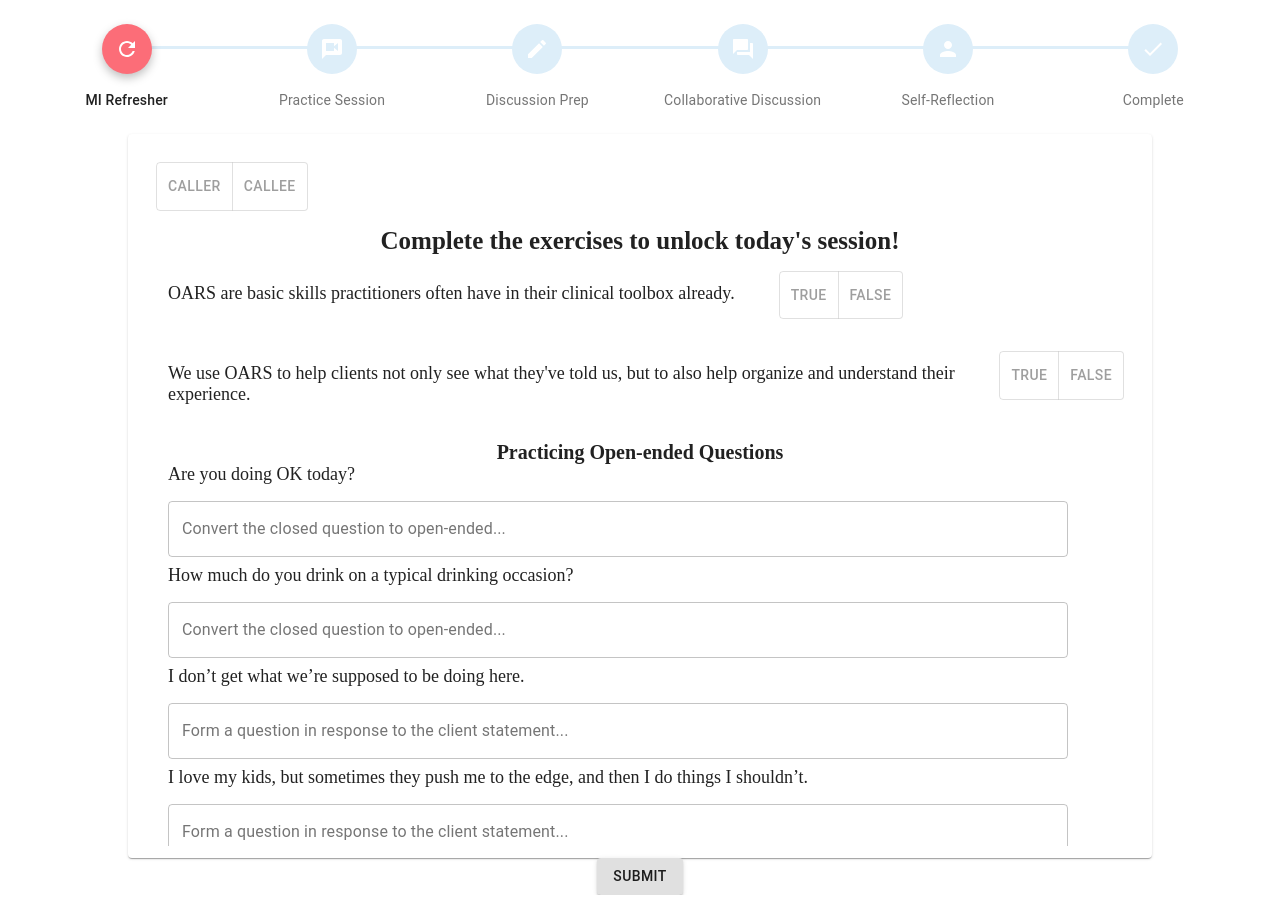
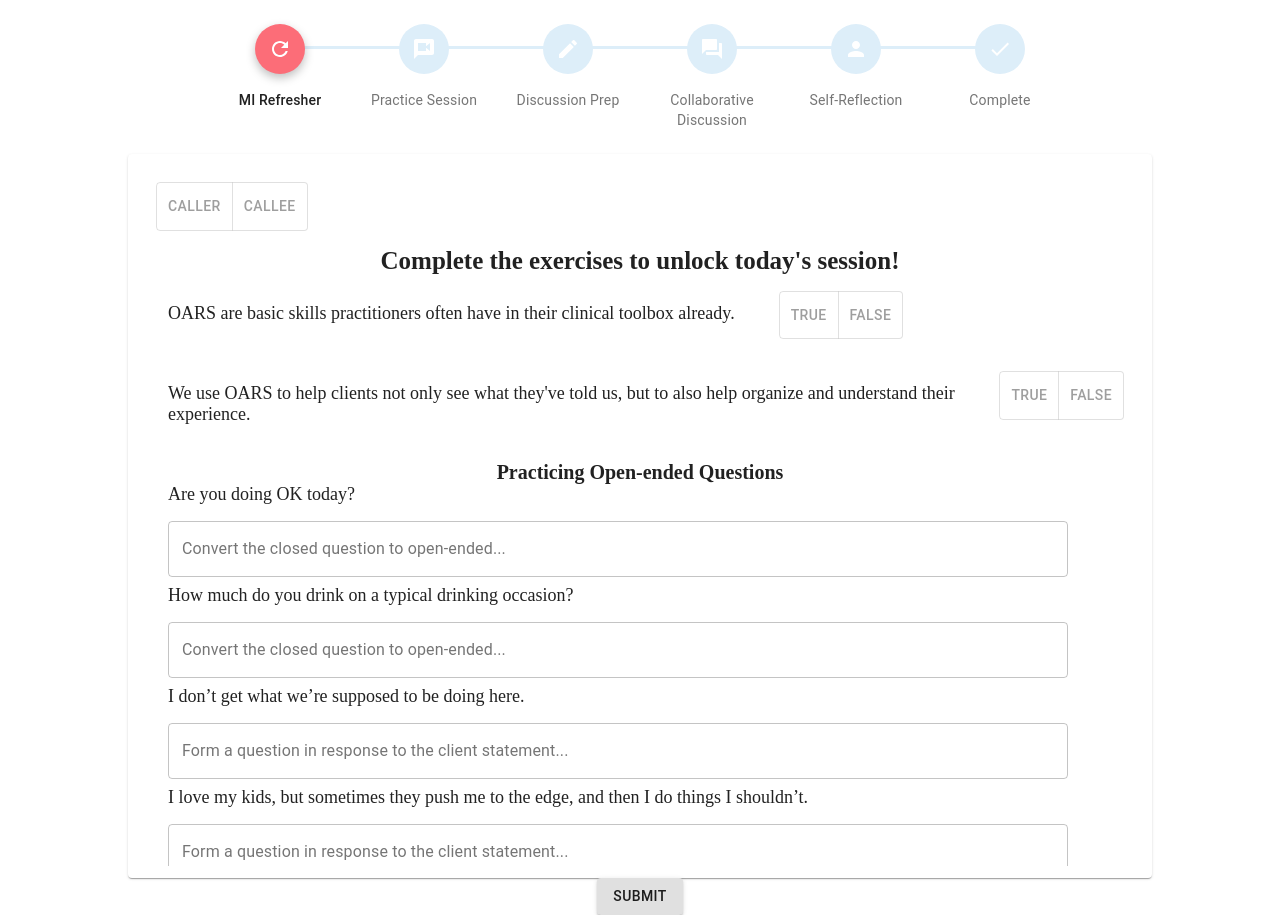
Before and after one commit to CoExLab/pinmi, a React (Create React App) app: page /content in a window 1280 px wide. Built offline with nearby package versions, Linux system fonts and the light colour scheme; no server answers; the database is empty.

Commit message:
Page container size

```diff
--- a/src/components/layout/Content.jsx
+++ b/src/components/layout/Content.jsx
@@ -1,15 +1,17 @@
 import React from 'react';
 import Steppers from './Steppers';
-import ButtonUI from './ButtonUI';
 import Modules from './Modules';
+import Container from '@material-ui/core/Container';
 
 // main content component
 
 const Content = () => {
     return (
         <section>
-            <Steppers />
-            <Modules />
+            <Container maxWidth="md">
+                <Steppers />
+                <Modules />
+            </Container>
         </section>
     );
 };
```
